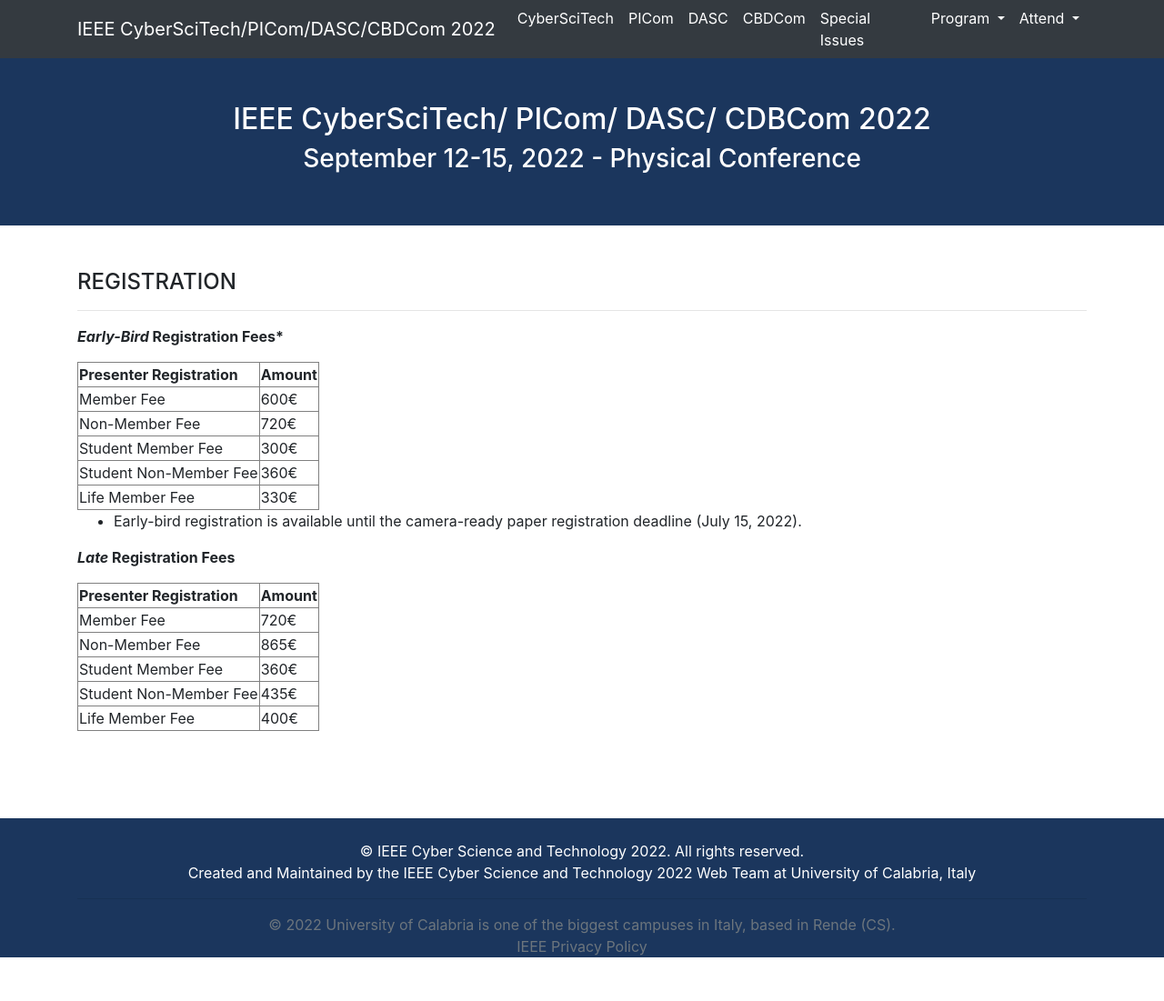
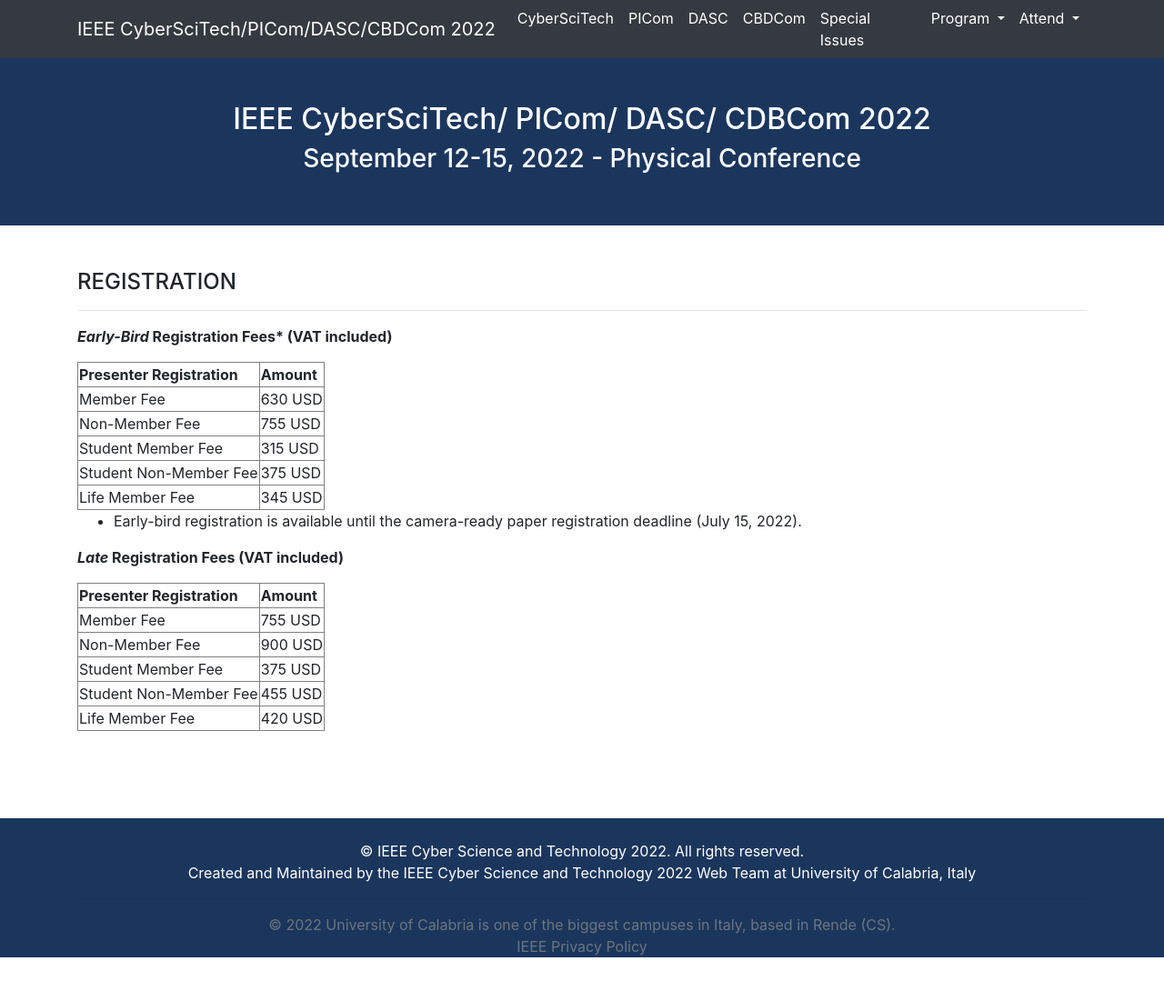
Before and after one commit to cyber-science/2022, a Jekyll site: the page built from _pages/registration.md, in a window 1280 px wide. Shown: the whole page at 91% size. Built offline with Jekyll 4.4.1, drawn with Linux system fonts in a browser that asks for light colours.

Commit message:
updated registration fees (from euros to USD)

```diff
--- a/_pages/registration.md
+++ b/_pages/registration.md
@@ -7,25 +7,25 @@
 <h4>REGISTRATION</h4>
 <hr/>
 
-<b><i>Early-Bird</i> Registration Fees*</b><br/>
+<b><i>Early-Bird</i> Registration Fees* (VAT included)</b><br/>
 <table border=1><tr><td>
 <b>Presenter Registration</b></td><td>	<b>Amount</b>
-</td></tr><tr><td>Member Fee	</td><td>600&euro;
-</td></tr><tr><td>Non-Member Fee	</td><td>720&euro;
-</td></tr><tr><td>Student Member Fee</td><td>300&euro;
-</td></tr><tr><td>Student Non-Member Fee</td><td>360&euro;
-</td></tr><tr><td>Life Member Fee	</td><td>330&euro;
+</td></tr><tr><td>Member Fee	</td><td>630 USD
+</td></tr><tr><td>Non-Member Fee	</td><td>755 USD
+</td></tr><tr><td>Student Member Fee</td><td>315 USD
+</td></tr><tr><td>Student Non-Member Fee</td><td>375 USD
+</td></tr><tr><td>Life Member Fee	</td><td>345 USD
 </td></tr></table>
 * Early-bird registration is available until the camera-ready paper registration deadline (July 15, 2022).<br/>
 
-<b><i>Late</i> Registration Fees</b><br/>
+<b><i>Late</i> Registration Fees (VAT included)</b><br/>
 <table border=1><tr><td>
 <b>Presenter Registration</b></td><td>	<b>Amount</b>
-</td></tr><tr><td>Member Fee	</td><td>720&euro;
-</td></tr><tr><td>Non-Member Fee	</td><td>865&euro;
-</td></tr><tr><td>Student Member Fee</td><td>360&euro;
-</td></tr><tr><td>Student Non-Member Fee</td><td>435&euro;
-</td></tr><tr><td>Life Member Fee	</td><td>400&euro;
+</td></tr><tr><td>Member Fee	</td><td>755 USD
+</td></tr><tr><td>Non-Member Fee	</td><td>900 USD
+</td></tr><tr><td>Student Member Fee</td><td>375 USD
+</td></tr><tr><td>Student Non-Member Fee</td><td>455 USD
+</td></tr><tr><td>Life Member Fee	</td><td>420 USD
 </td></tr></table>
 
 
```
